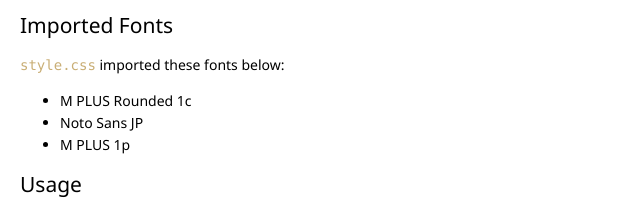
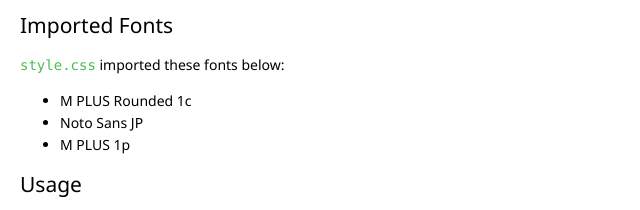
Before and after one commit to rumrais1n/WordPressStyleSheet, a plain HTML site: page index.html in a window 1280 px wide. Shown: the part 145-355 px from the top of the page, 0-640 px from the left. Drawn offline with Linux system fonts and the light colour scheme.

Commit message:
codeのフォントカラー変更

```diff
--- a/index.html
+++ b/index.html
@@ -371,7 +371,7 @@ blockquote {
 
 /* for inline code */
 :not(pre):not(.hljs) > code {
-	color: #C9AE75; /* Change the old color so it seems less like an error */
+	color: #4dbd4f; /* Change the old color so it seems less like an error */
 	font-size: inherit;
 }
 
```
